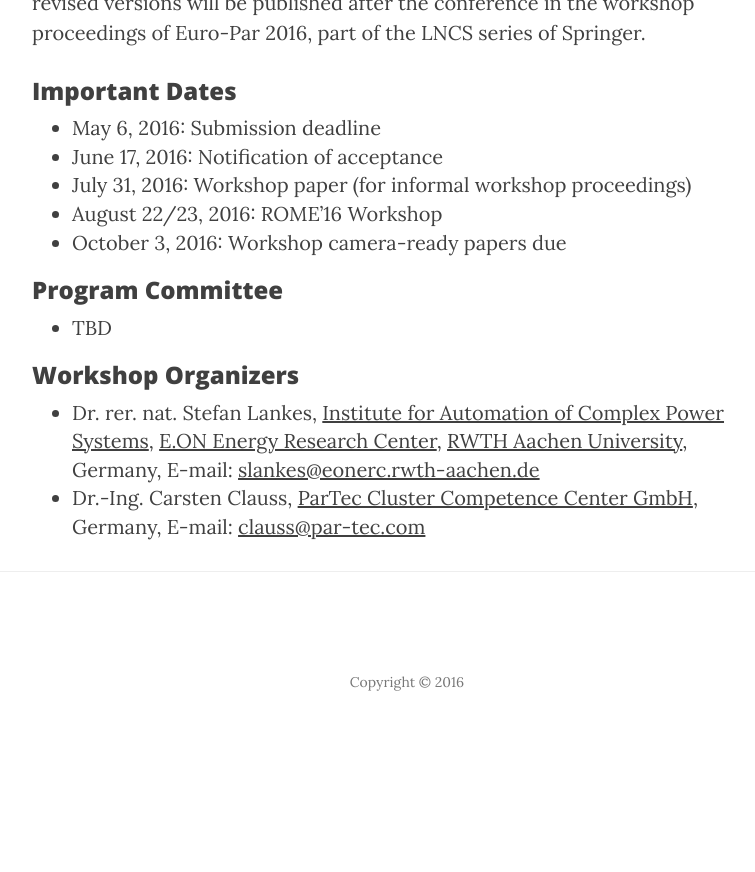
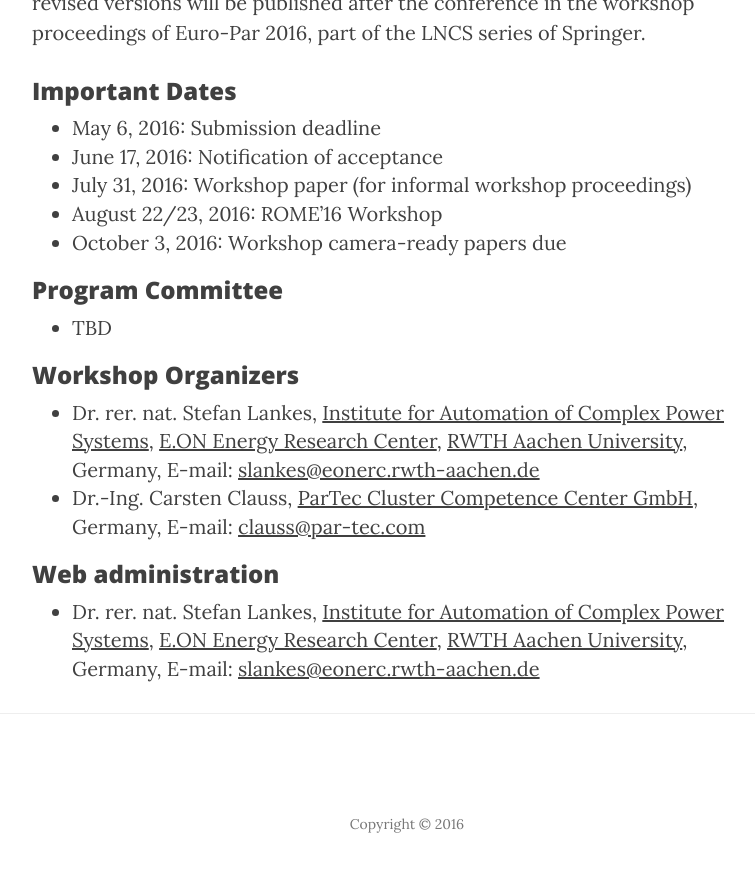
Before and after one commit to WROME/wrome.github.io, a Jekyll site: the page built from grenoble2016.md, in a window 1280 px wide and 900 px high, scrolled down 2721 px. Shown: the top 872 px of the window, without its empty margins (233-988 px from the left). Built offline with Jekyll 4.4.1, drawn with Linux system fonts in a browser that asks for light colours; nearby versions of some CDN libraries; Markdown is read by kramdown in place of the engine named in the settings; before the commit the page ends 3479 px from its top, so only the background shows below that.

Commit message:
add contact for the web administration

```diff
--- a/grenoble2016.md
+++ b/grenoble2016.md
@@ -65,3 +65,7 @@
 
 * Dr. rer. nat. Stefan Lankes, [Institute for Automation of Complex Power Systems](http://www.acs.eonerc.rwth-aachen.de/), [E.ON Energy Research Center](http://www.eonerc.rwth-aachen.de/), [RWTH Aachen University](http://www.rwth-aachen.de/), Germany, E-mail: <slankes@eonerc.rwth-aachen.de>
 * Dr.-Ing. Carsten Clauss, [ParTec Cluster Competence Center GmbH](http://www.par-tec.com/), Germany, E-mail: <clauss@par-tec.com>
+
+### Web administration
+
+* Dr. rer. nat. Stefan Lankes, [Institute for Automation of Complex Power Systems](http://www.acs.eonerc.rwth-aachen.de/), [E.ON Energy Research Center](http://www.eonerc.rwth-aachen.de/), [RWTH Aachen University](http://www.rwth-aachen.de/), Germany, E-mail: <slankes@eonerc.rwth-aachen.de>
```
